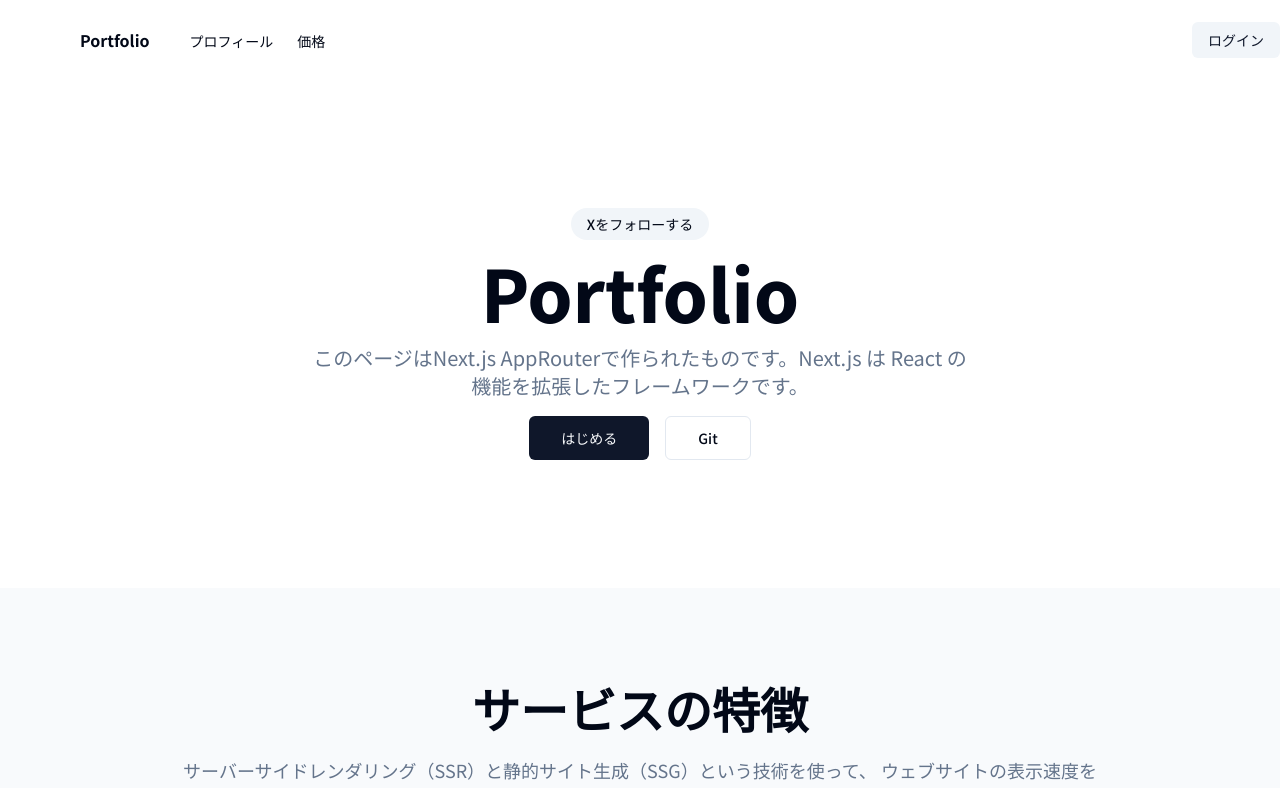
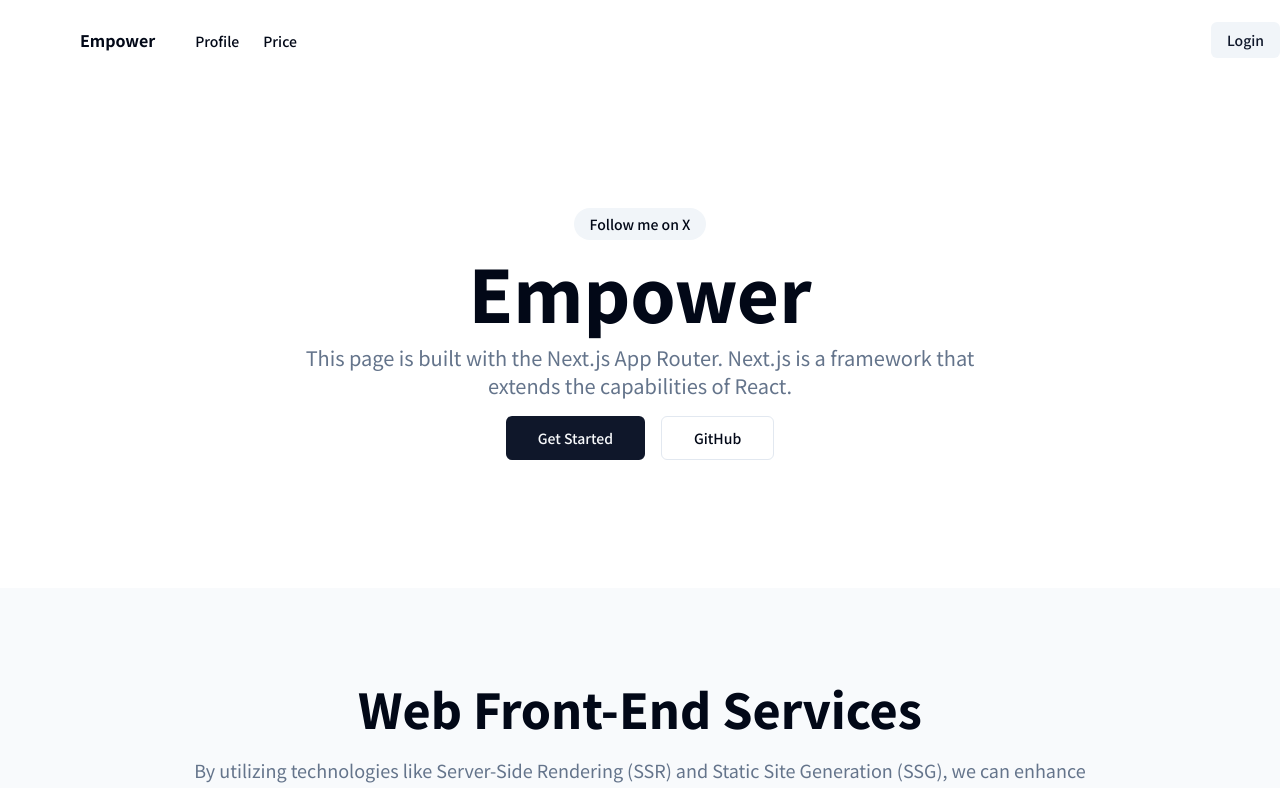
Before and after one commit to Risa2024/landing-page, a Next.js app: page / in a window 1280 px wide. Shown: the top 788 px of the page. Built offline with nearby package versions, Linux system fonts and the light colour scheme.

Commit message:
タイトル等の修正

```diff
--- a/app/(marketing)/layout.tsx
+++ b/app/(marketing)/layout.tsx
@@ -22,7 +22,7 @@ export default function MarketingLayout({
                 "px-4 "
                 )}
                 >
-                ログイン
+                Login
                 </Link>
                 </nav>
             </div>
--- a/app/(marketing)/page.tsx
+++ b/app/(marketing)/page.tsx
@@ -12,14 +12,14 @@ export default function IndexPage() {
              href={siteConfig.links.x}
              className="bg-muted px-4 py-1.5 rounded-2xl font-medium text-sm"
             >
-             Xをフォローする
+             Follow me on X
             </Link>
             <h1 className="font-extrabold text-3xl sm:text-5xl md:text-6xl lg:text-7xl">
-                Portfolio
+            Empower
             </h1>
             <p className="text-muted-foreground mb-4 sm:text-xl leading-normal max-w-[42rem]" >
-                このページはNext.js
-                AppRouterで作られたものです。Next.js は React の機能を拡張したフレームワークです。
+            This page is built with the Next.js App Router. Next.js is a framework that extends
+             the capabilities of React.
             </p>
         </div >
 
@@ -28,7 +28,7 @@ export default function IndexPage() {
             href={"/login"}
             className={cn(buttonVariants({ size: "lg" }))}
             >
-            はじめる
+            Get Started
             </Link>
             <Link
             href={siteConfig.links.github}
@@ -36,7 +36,7 @@ export default function IndexPage() {
             target="_blank"
             rel="noreferrer"
             >
-            Git
+            GitHub
             </Link>
         </div>
     </section>
@@ -44,11 +44,12 @@ export default function IndexPage() {
     className="container py-8 mx-auto md:py-12 lg:py-24 bg-slate-50 space-y-6">
                 <div className="text-center space-y-6 max-w-[58rem] mx-auto">
                     <h2 className="font-extrabold text-3xl sm:text-5xl md:text-6xl lg:text-5xl">
-                        サービスの特徴
+                    Web Front-End Services
                     </h2>
                     <p className="text-muted-foreground sm:text-lg sm:leading-7">
-                        サーバーサイドレンダリング（SSR）と静的サイト生成（SSG）という技術を使って、
-                        ウェブサイトの表示速度を高速化したり、検索エンジン対策（SEO）を強化したりできます。
+                    By utilizing technologies like Server-Side Rendering (SSR) and Static Site
+                    Generation (SSG), we can enhance website performance and improve search engine
+                    optimization (SEO).
                         </p>
                 </div>
 
--- a/components/ui/main-nav.tsx
+++ b/components/ui/main-nav.tsx
@@ -7,7 +7,7 @@ export default function MainNav() {
             <Link
                 href={"/"}
                 className=" hidden md:flex ">
-                <span className="font-bold hidden sm:inline-block">Portfolio</span>
+                <span className="font-bold hidden sm:inline-block">Empower</span>
             </Link>
 
             <nav className=" md:flex gap-6 hidden">
@@ -15,13 +15,13 @@ export default function MainNav() {
                     href={"/"}
                     className="text-lg sm:text-sm font-medium hover:text-foreground/50"
                 >
-                プロフィール
+                Profile
                 </Link>
                 <Link
                     href={"/"}
                     className="text-lg sm:text-sm font-medium hover:text-foreground/50"
                 >
-                価格
+                Price
                 </Link>
             </nav>
         </div>
```
